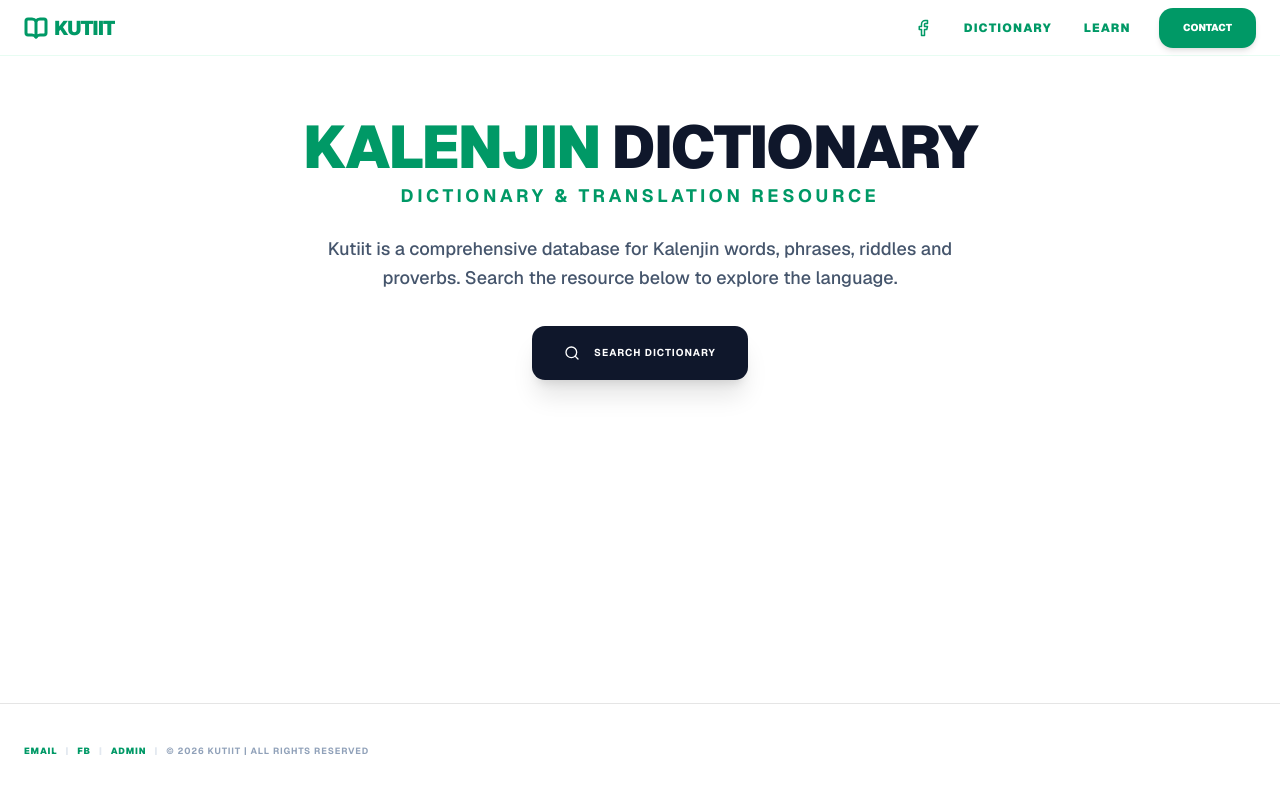
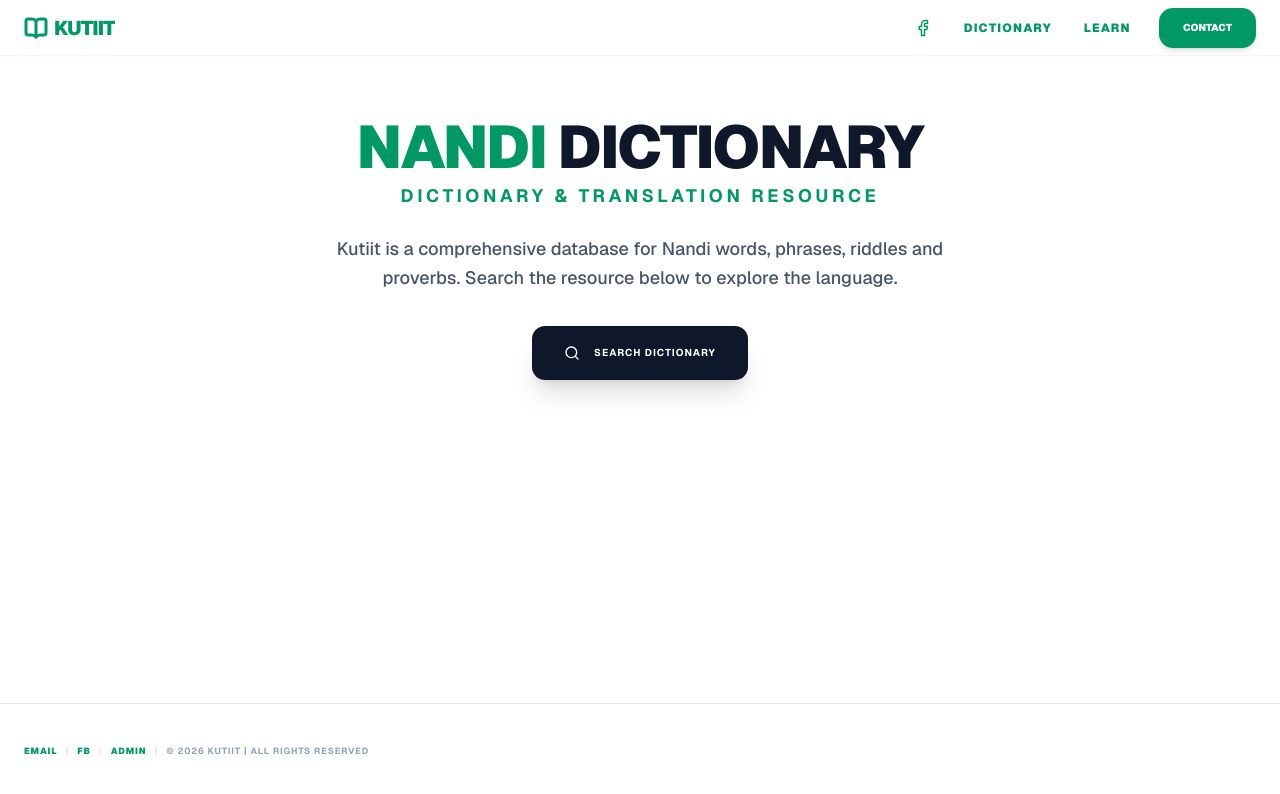
Before and after one commit to Chirchir-Dan/kutiit2, a Next.js app: page / in a window 1280 px wide. Shown: the top 794 px of the page. Built offline with nearby package versions, Linux system fonts and the light colour scheme; no server answers.

Commit message:
renamed page from kalenjin to Nandi

```diff
--- a/app/(public)/page.tsx
+++ b/app/(public)/page.tsx
@@ -20,7 +20,7 @@
       <div className="space-y-6 w-full px-2">
         <div className="space-y-2">
           <h1 className="text-3xl sm:text-4xl md:text-6xl font-black text-slate-900 uppercase tracking-tight leading-[0.9]">
-            <span className="text-emerald-600">Kalenjin</span>
+            <span className="text-emerald-600">Nandi</span>
             <span className="text-slate-900"> Dictionary</span>
           </h1>
           <p className="text-[10px] sm:text-xs md:text-lg text-emerald-600 font-bold uppercase tracking-[0.2em]">
@@ -30,7 +30,7 @@
 
         <div className="max-w-2xl mx-auto">
           <p className="text-sm sm:text-base md:text-lg font-medium text-slate-600 leading-relaxed">
-            Kutiit is a comprehensive database for Kalenjin words, phrases, riddles and proverbs.
+            Kutiit is a comprehensive database for Nandi words, phrases, riddles and proverbs.
             Search the resource below to explore the language.
           </p>
         </div>
```
